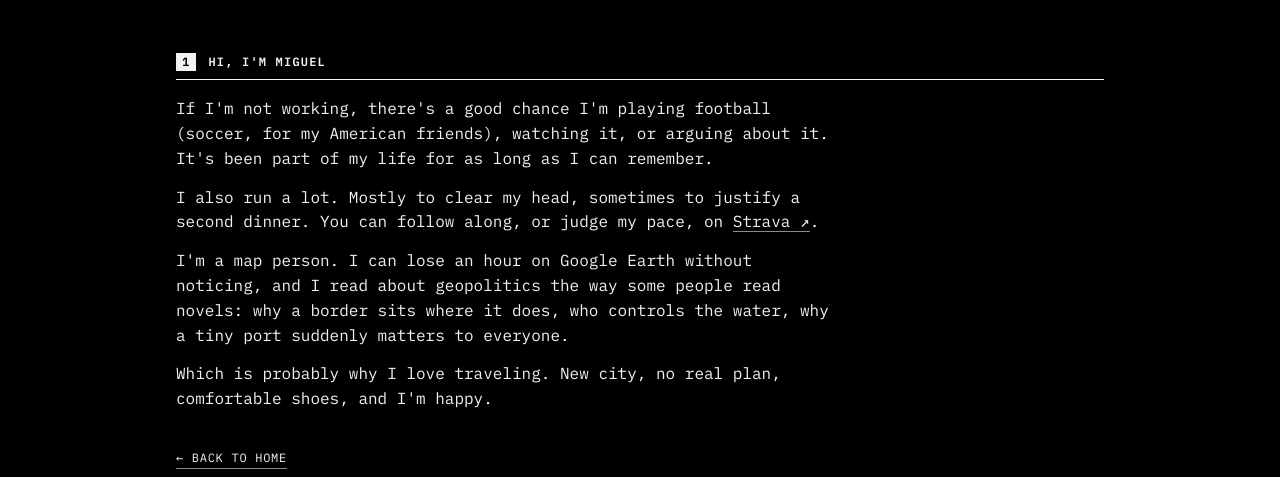
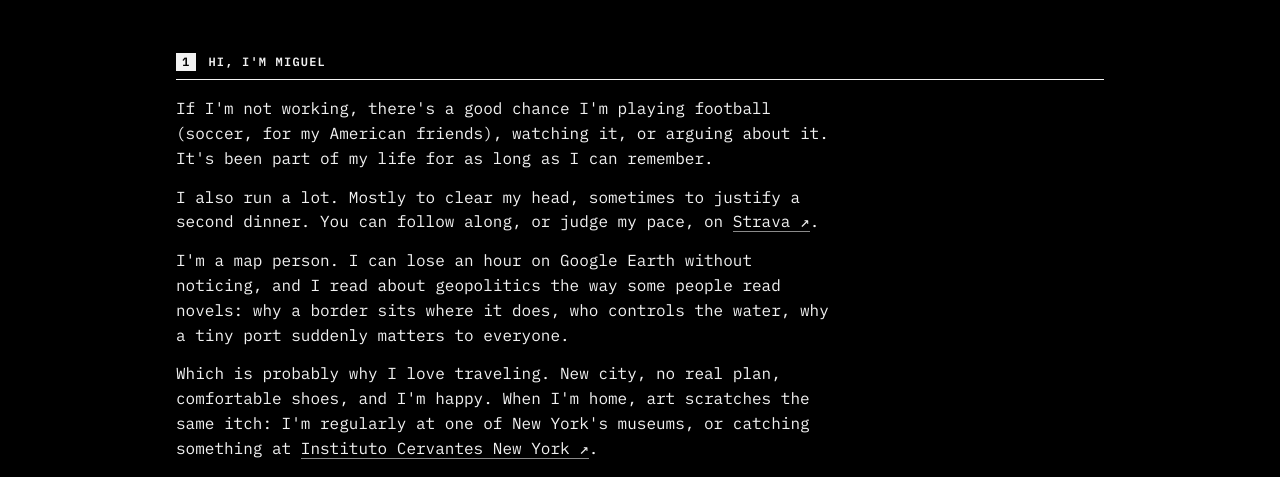
Before and after one commit to mnovovil/miguelnovovillar.com, a plain HTML site: page about.html in a window 1280 px wide. Shown: the part 323-800 px from the top of the page. Drawn offline with nearby package versions, Linux system fonts and the light colour scheme.

Commit message:
Add art and museums to About page
Co-Authored-By: Claude Opus 5.5 <noreply@anthropic.com>

```diff
--- a/about.html
+++ b/about.html
@@ -43,7 +43,7 @@
       <p>If I'm not working, there's a good chance I'm playing football (soccer, for my American friends), watching it, or arguing about it. It's been part of my life for as long as I can remember.</p>
       <p>I also run a lot. Mostly to clear my head, sometimes to justify a second dinner. You can follow along, or judge my pace, on <a href="https://www.strava.com/athletes/103364333" target="_blank" rel="noopener">Strava ↗</a>.</p>
       <p>I'm a map person. I can lose an hour on Google Earth without noticing, and I read about geopolitics the way some people read novels: why a border sits where it does, who controls the water, why a tiny port suddenly matters to everyone.</p>
-      <p>Which is probably why I love traveling. New city, no real plan, comfortable shoes, and I'm happy.</p>
+      <p>Which is probably why I love traveling. New city, no real plan, comfortable shoes, and I'm happy. When I'm home, art scratches the same itch: I'm regularly at one of New York's museums, or catching something at <a href="https://nyork.cervantes.es/en/" target="_blank" rel="noopener">Instituto Cervantes New York ↗</a>.</p>
       <a class="back" href="/">← Back to home</a>
     </section>
   </main>
```
